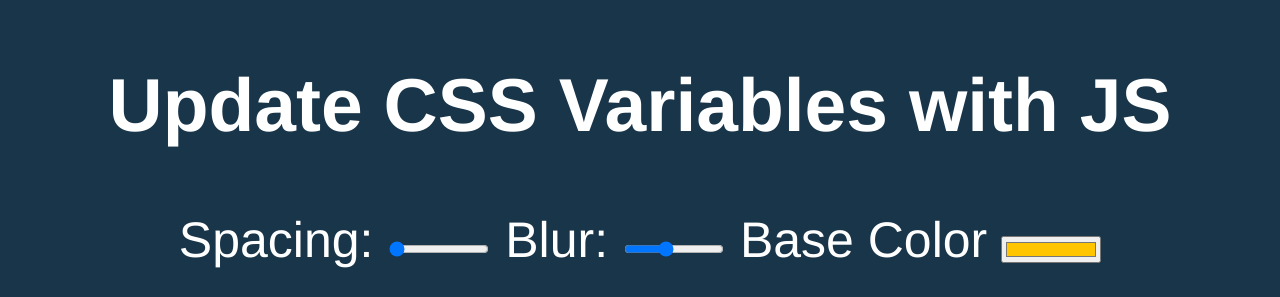
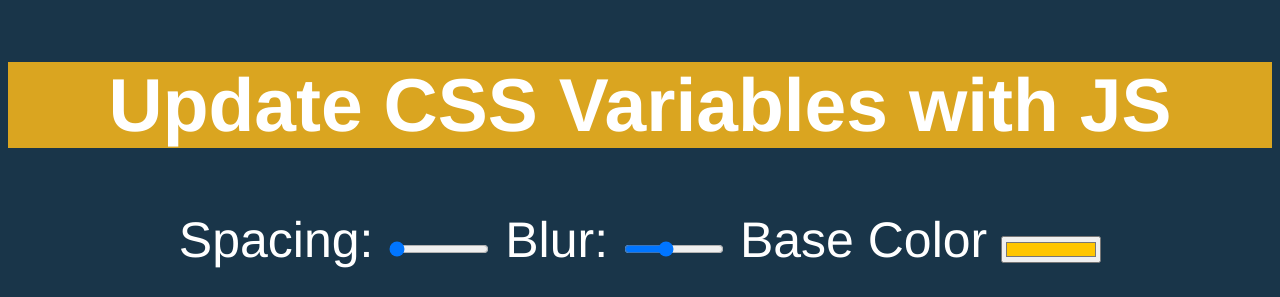
Before and after one commit to railsstudent/JavaScript30-2, a plain HTML site: page 03-CSS-Variables/index.html in a window 1280 px wide. Shown: the top 297 px of the page. Drawn offline with Linux system fonts and the light colour scheme.

Commit message:
set —base CSS variable to h2 element

```diff
--- a/03-CSS-Variables/index.html
+++ b/03-CSS-Variables/index.html
@@ -33,6 +33,11 @@
       padding: var(--spacing);
       background: var(--base);
       filter: blur(var(--blur));
+    }
+
+    h2 {
+      --base: goldenrod;
+      background: var(--base);
     }
 
     .h1 {
```
